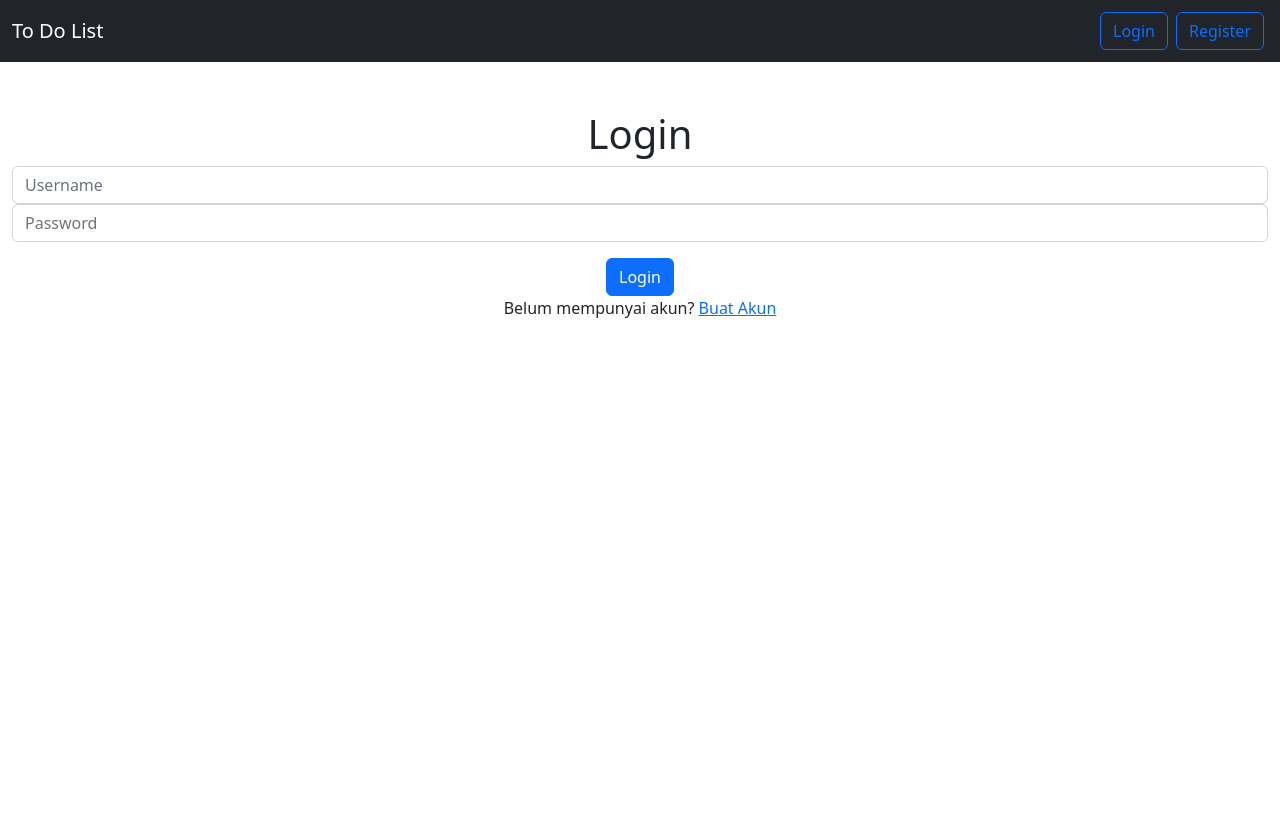
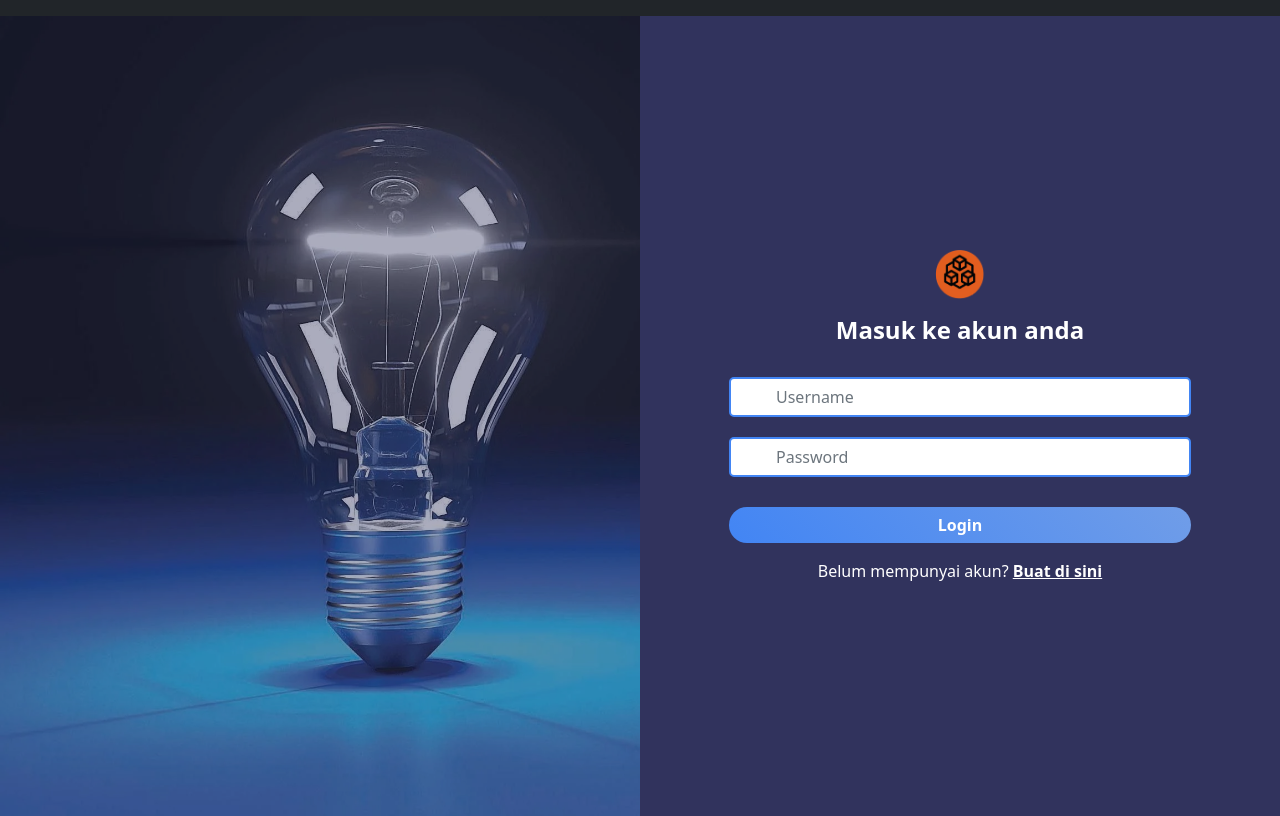
Before and after one commit to Insta-x/start-in, a Django app: page /auth/login/ in a window 1280 px wide. Before the commit the page ends 318 px from the top, so only its background shows below. Run offline with Django 4.2, Linux system fonts and the light colour scheme.

Commit message:
Styling page login dan registrasi

```diff
--- a/authentication/templates/login.html
+++ b/authentication/templates/login.html
@@ -2,44 +2,132 @@
 
 {% block meta %}
 <title>Login</title>
+
 {% endblock meta %}
 
-{% block navbar %}
-<div class="container-fluid">
-    <a class="navbar-brand text-white" href="#">To Do List</a>
-    <div class="d-flex justify-content-end">
-        <a class="btn btn-outline-primary m-1" href="{% url 'authentication:login' %}">Login</a>
-        <a class="btn btn-outline-primary m-1" href="{% url 'authentication:register' %}">Register</a>
-    </div>
-</div>
-{% endblock navbar %}
 
 {% block content %}
 
-<div class = "login container-fluid text-center mt-5">
+<style>
+    .container-fluid{
+        background-color: #31335d;
+    }
 
-    <h1>Login</h1>
+    .infinity-image-container{
+        background: url("../../static/assets/login-bg2.jpg") left no-repeat;
+        background-size: cover;
+        opacity: 0.6;
+        height: 100vh;
+    }
 
-    <form method="POST" action="" class="form-signin">
-        {% csrf_token %}
-        <input type="text" name="username" placeholder="Username" class="form-control">
-        <input type="password" name="password" placeholder="Password" class="form-control">
+    .infinity-form-container{
+        background: #31335d;
+        display: flex;
+        flex-direction: column;
+        align-items: center;
+        justify-content: center;
+    }
 
-        <input class="btn btn-primary mt-3" type="submit" value="Login">
-    </form>
+    .infinity-form{
+        display: flex;
+        flex-direction: column;
+        justify-content: center;
+        min-height: 100vh;
+    }
 
-    <div style="margin: 0 auto; max-width: 330px; width: 100%; padding: 0 15px;">
-        {% if messages %}
-            <ul>
-                {% for message in messages %}
-                    <li>{{ message }}</li>
-                {% endfor %}
-            </ul>
-        {% endif %}
+    .infinity-form h4 {
+        font-weight: bold;
+        color: white;
+    }
+
+    .infinity-form .form-input {
+        position: relative;
+    }
+
+    .infinity-form .form-input input {
+        width: 100%;
+        margin-bottom: 20px;
+        height: 40px;
+        border: none;
+        border-radius: 5px;
+        outline: none;
+        background: white;
+        padding-left: 45px;
+    }
+
+    .infinity-form .form-input input:focus,
+    .infinity-form .form-input input:valid {
+        border: 2px solid #4285f4;
+    }
+
+    .infinity-form button[type="submit"] {
+        margin-top: 10px;
+        border: none;
+        cursor: pointer;
+        border-radius: 20px;
+        background: linear-gradient(45deg, #4285f4, #709de8);   /*Button Color*/
+        color: #fff;
+        font-weight: bold;
+        transition: 0.5s;
+        width: 100%;
+    }
+
+    .infinity-form button[type="submit"]:hover {
+        background: linear-gradient(45deg, #709de8, #4285f4);   /*Button color when hover*/
+    }
+
+    .forget-link , .login-link , .register-link {
+        color: #fff;
+        font-weight: bold;
+    }
+
+    .forget-link:hover , .login-link:hover , .register-link:hover {
+        color: #4285f4;
+        text-decoration: none;
+    }
+</style>
+
+
+<div class="container-fluid">
+    <div class="row ">
+        <!-- IMAGE CONTAINER BEGIN -->
+        <div class="col-lg-6 col-md-6 d-none d-md-block infinity-image-container"></div>
+        <!-- IMAGE CONTAINER END -->
+
+        <!-- FORM CONTAINER BEGIN -->
+
+        <div class="col-lg-6 col-md-6 infinity-form-container">
+            <div class="col-lg-9 col-md-12 col-sm-9 col-xs-12 infinity-form">
+                <!-- Company Logo -->
+                <div class="text-center mb-3 mt-5">
+                    <img src="../../static/assets/startin-logo.png" width="50px">
+                </div>
+                <div class="text-center mb-4">
+              <h4>Masuk ke akun anda</h4>
+            </div>
+            <!-- Form -->
+            <form method="POST" action="" class="form-signin">
+                {% csrf_token %}
+
+                <div class="form-input">
+                    <input type="text" name="username" placeholder="Username" class="form-control">
+                </div>
+                <div class="form-input">
+                    <input type="password" name="password" placeholder="Password" class="form-control">
+                </div>
+
+                <!-- Login Button -->
+                <div class="mb-3">
+                    <button type="submit" class="btn btn-block">Login</button>
+                </div>
+                <div class="text-center mb-5 text-white">Belum mempunyai akun?
+                    <a class="register-link" href="{% url 'authentication:register' %}">Buat di sini</a>
+                </div>
+
+            </form>
+        <!-- FORM CONTAINER END -->
     </div>
-
-    Belum mempunyai akun? <a href="{% url 'authentication:register' %}">Buat Akun</a>
-
 </div>
 
+
 {% endblock content %}
```
Also changed, not shown: authentication/static/style.css (added, +76 -0 lines), authentication/templates/register.html (+144 -26 lines), static/assets/login-bg.jpg (added), static/assets/login-bg2.jpg (added), static/assets/startin-logo.png (added).
